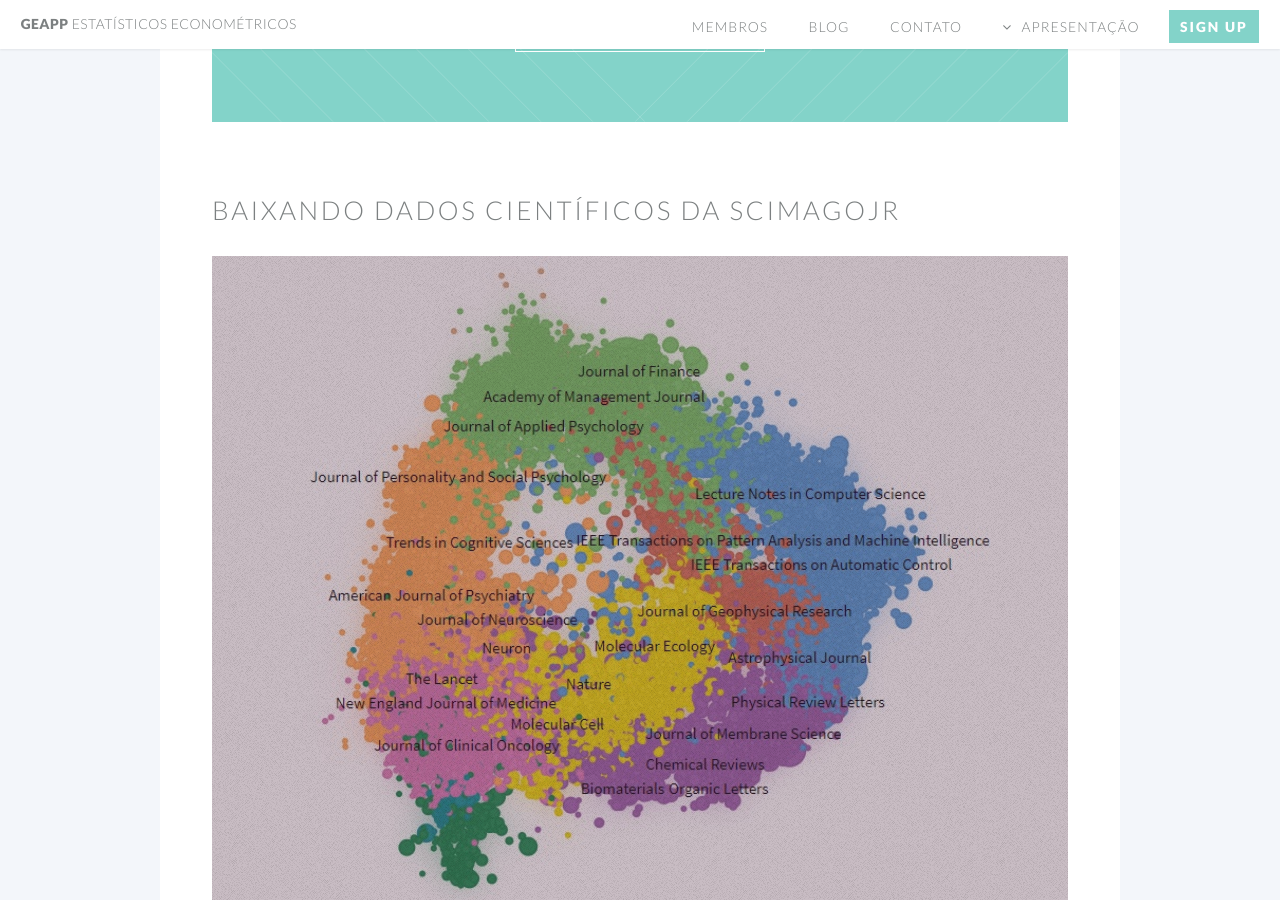
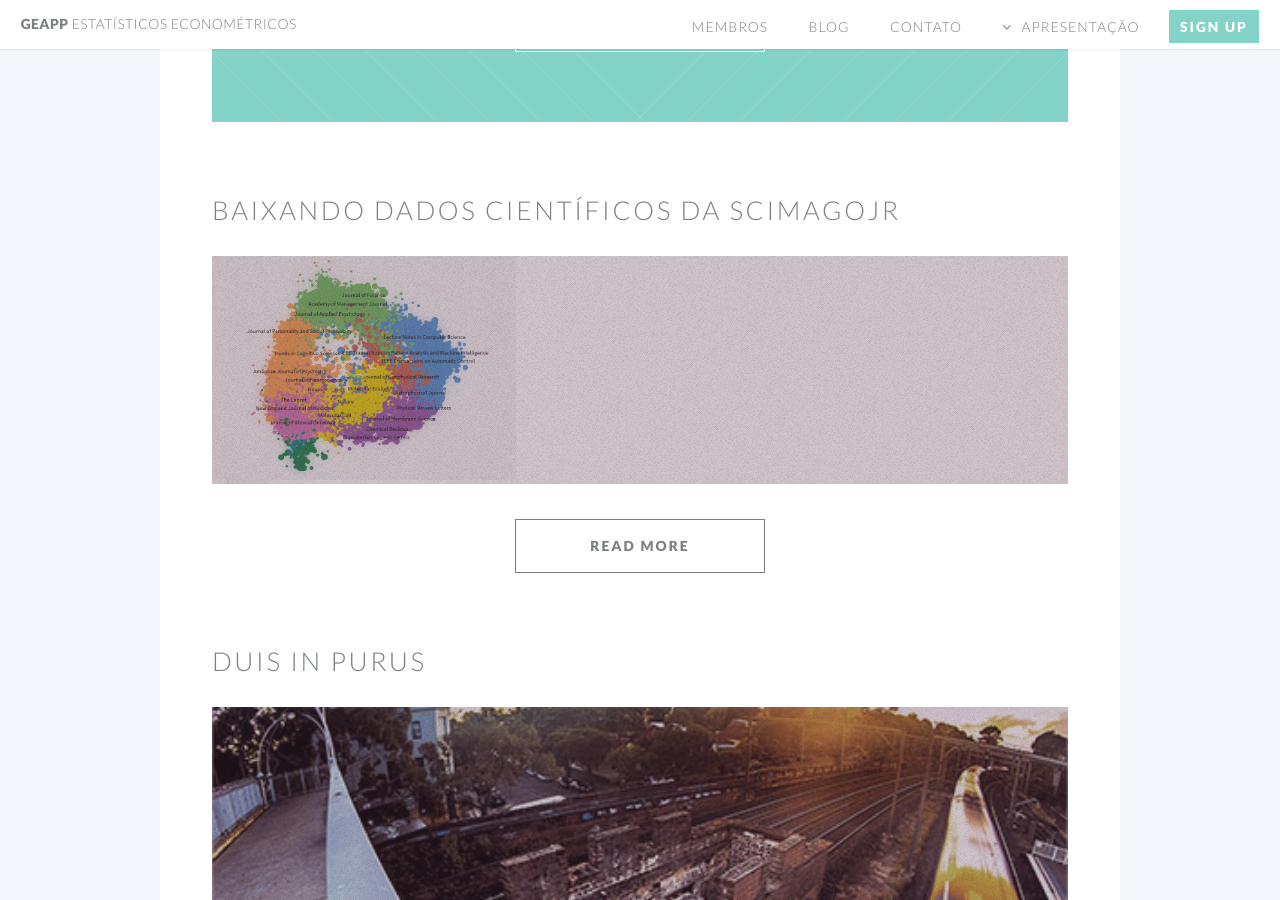
Before and after one commit to econometrick/econometrick.github.io, a Jekyll site: the page built from blog.html, in a window 1280 px wide and 900 px high, scrolled down 474 px. Built offline with Jekyll 4.4.1, drawn with Linux system fonts in a browser that asks for light colours.

Commit message:
Update 2017-09-09-download.markdown

```diff
--- a/_posts/2017-09-09-download.markdown
+++ b/_posts/2017-09-09-download.markdown
@@ -7,7 +7,7 @@
 markdown: kramdown
 ---
 
-<span class="image featured"><img src="/images/pic06.jpg" alt=""></span>
+<span class="image featured"><img src="/images/pic06.jpg" alt="" style="width:304px;height:228px;"></span>
 
 
 Neste *post* vamos trabalhar com dados do portal _Scimagojr_. O portal é um recurso de avaliação científica para comparar universidades e instituições de pesquisa em todo o mundo. Por exemplo, o indicador SJR (*SCImago Journal Rank*) é uma medida de influência científica de periódicos acadêmicos que explica o número de citações recebidas por um jornal e seu prestígio entre as demais revistas.
@@ -35,7 +35,7 @@
 Você pode programar o R para baixar diretamente as informações utilizando a biblioteca *httr*!
 
 
-<pre style="background-color:LIGHTGRAY;">
+<pre style="background-color:LIGHTGRAY; font-size:22px;">
   <code>
 install.packages("httr")
 library('httr')
```
